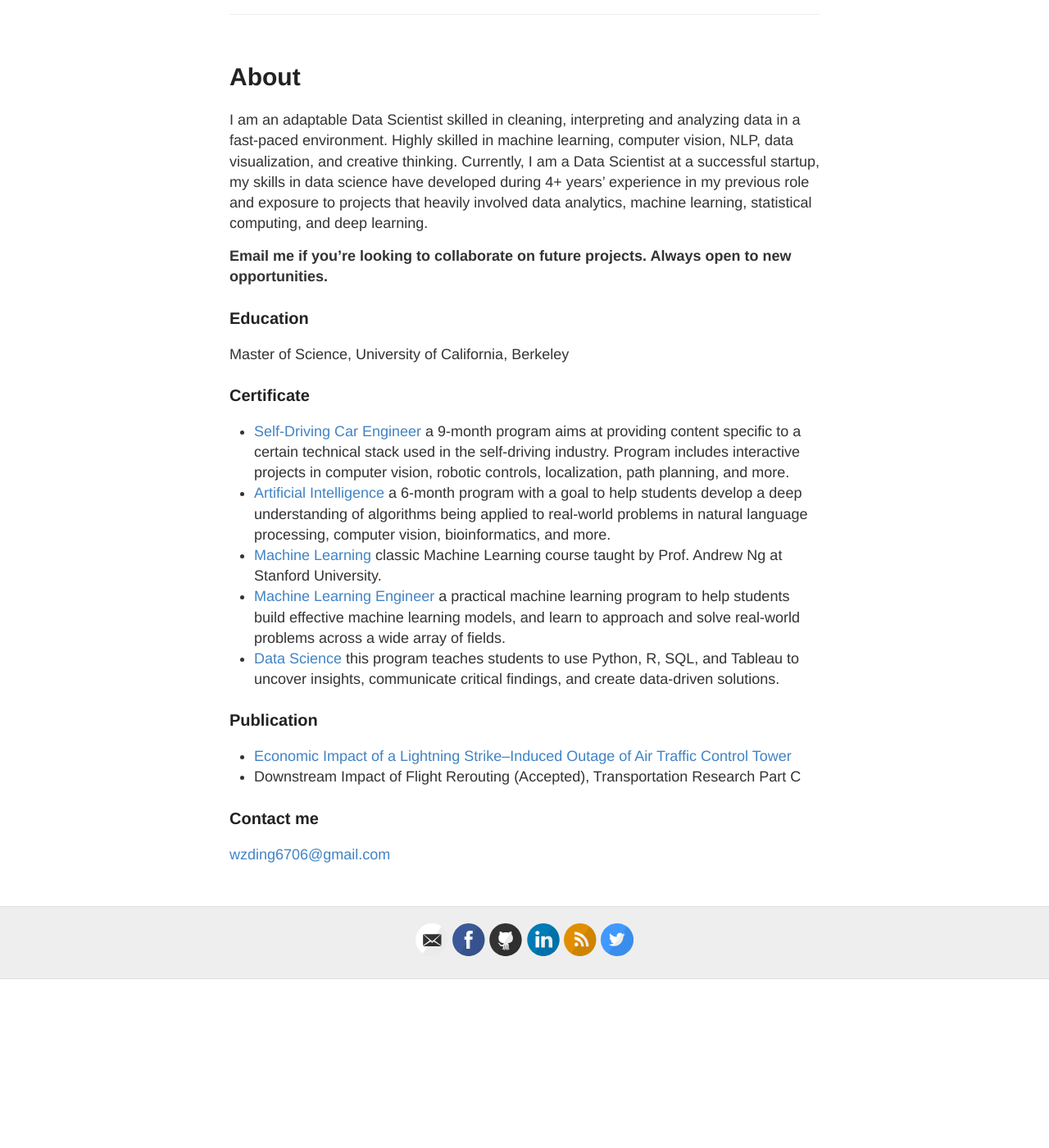
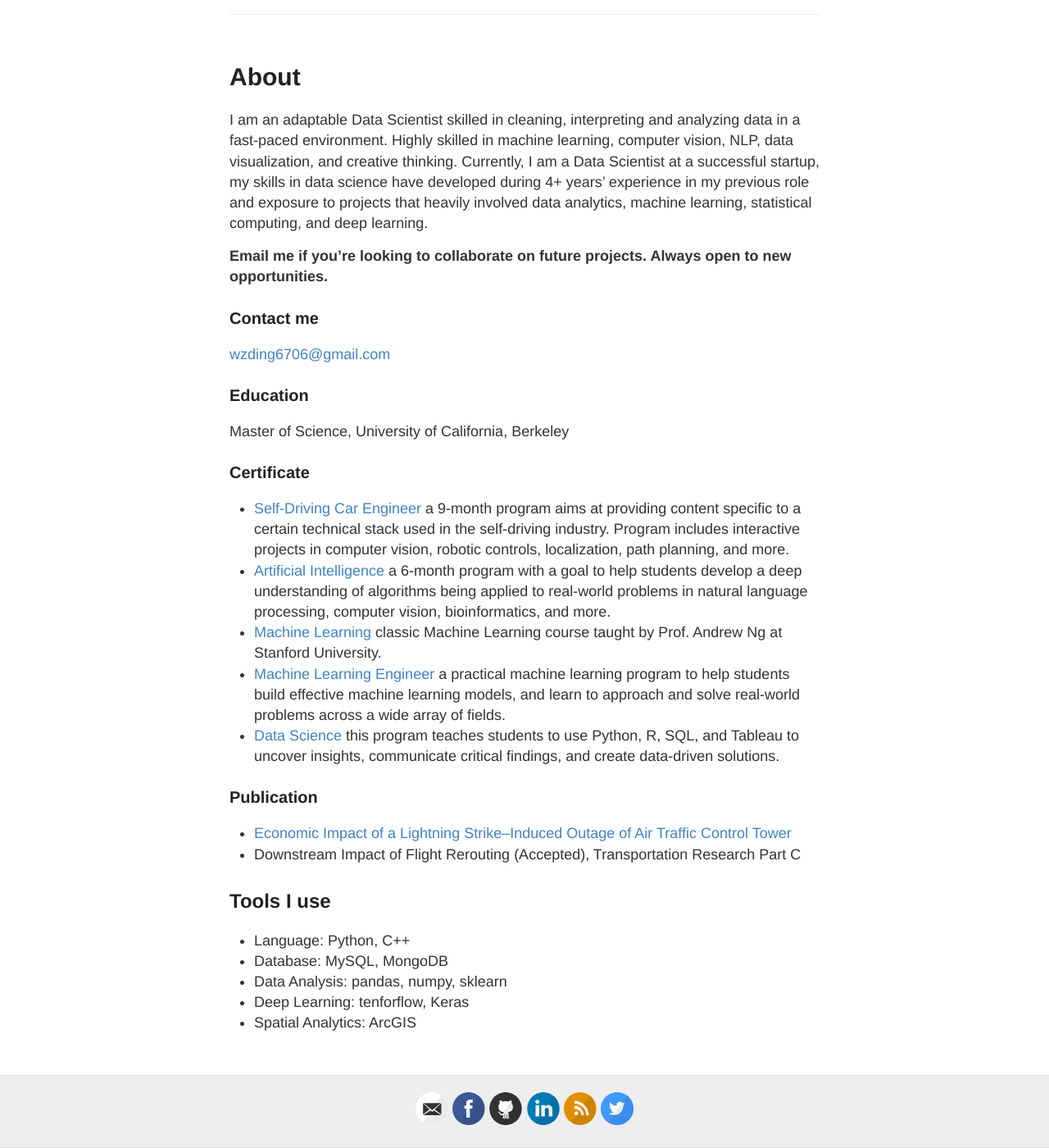
Before and after one commit to wzding/deprecated_wzding.github.io, a Jekyll site: the page built from about.md, in a window 1280 px wide and 1400 px high, scrolled down 136 px. Shown: the whole window at 82% size. Built offline with Jekyll 4.4.1, drawn with Linux system fonts in a browser that asks for light colours; before the commit the page ends 1330 px from its top, so only the background shows below that.

Commit message:
added tools I use

```diff
--- a/about.md
+++ b/about.md
@@ -20,12 +24,14 @@
 * [Machine Learning Engineer](https://wzding.github.io/wzding.github.io/ml_nano.pdf){:target="_blank"} a practical machine learning program to help students build effective machine learning models, and learn to approach and solve real-world problems across a wide array of fields.
 * [Data Science](https://wzding.github.io/wzding.github.io/data_analyst.pdf){:target="_blank"} this program teaches students to use Python, R, SQL, and Tableau to uncover insights, communicate critical findings, and create data-driven solutions.
 
-
 ### Publication
 
 * [Economic Impact of a Lightning Strike–Induced Outage of Air Traffic Control Tower](https://trrjournalonline.trb.org/doi/pdf/10.3141/2501-10){:target="_blank"}
 * Downstream Impact of Flight Rerouting (Accepted), Transportation Research Part C
 
-### Contact me
-
-[wzding6706@gmail.com](mailto:wzding6706@gmail.com)
+## Tools I use
+* Language: Python, C++
+* Database: MySQL, MongoDB
+* Data Analysis: pandas, numpy, sklearn
+* Deep Learning: tenforflow, Keras
+* Spatial Analytics: ArcGIS
```
Also changed, not shown: other parts of about.md (+4 -0 lines).
